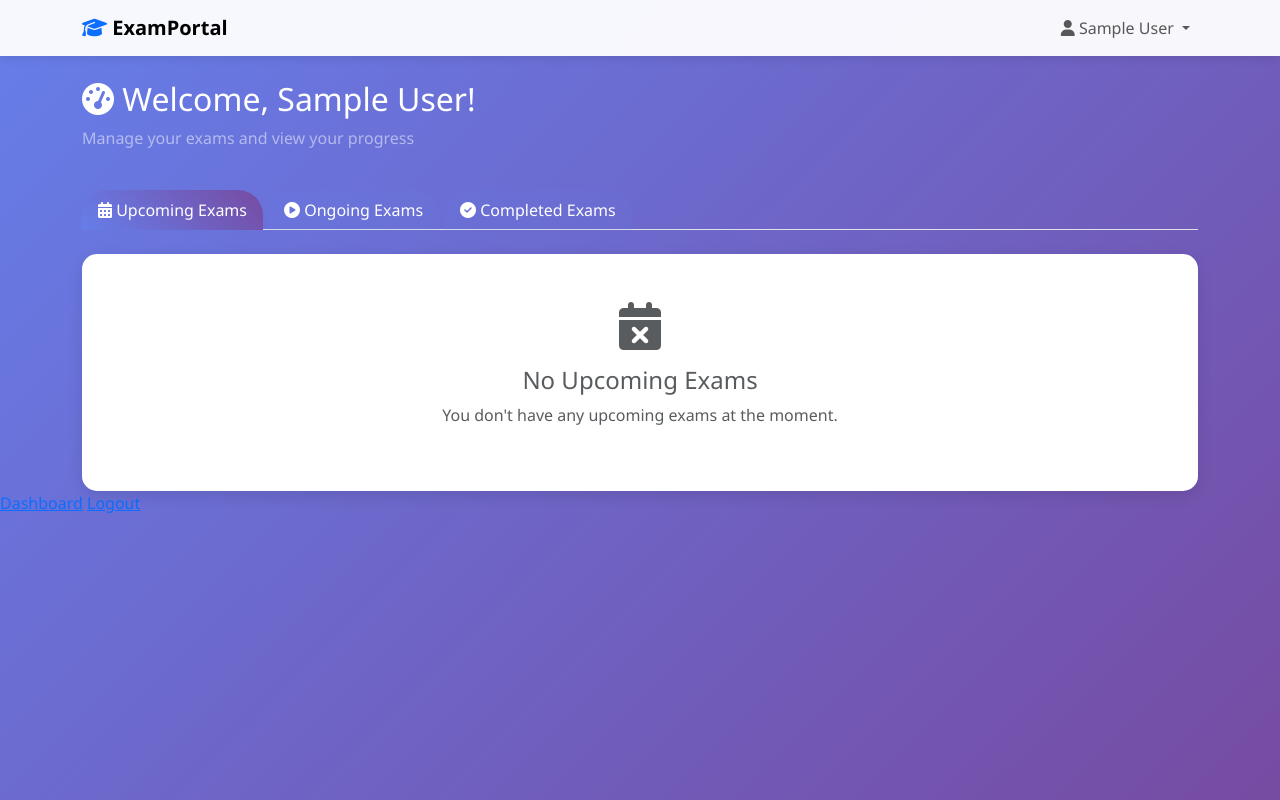
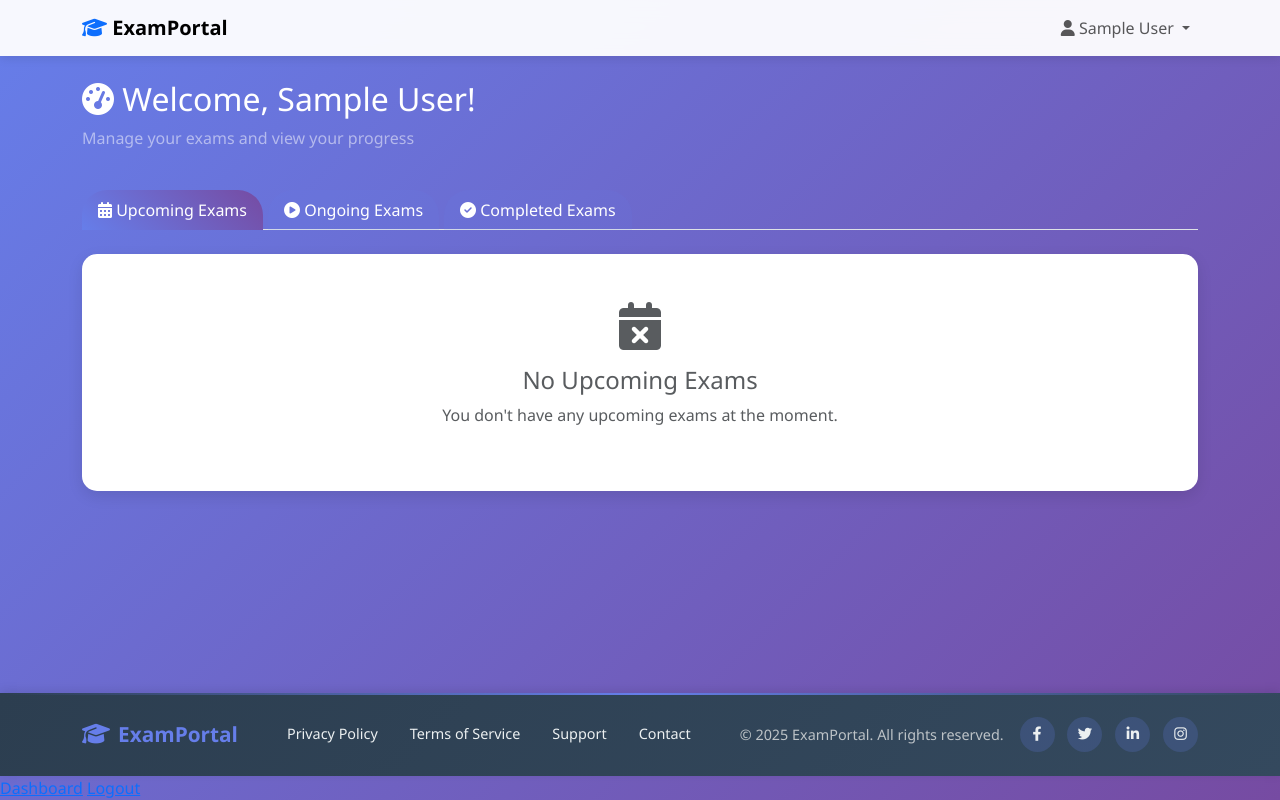
Before and after one commit to Jainarayan-Singh/online-exam-portal, a Flask app: page /dashboard in a window 1280 px wide. Run offline with Flask 3, Linux system fonts and the light colour scheme; the visitor is signed in with stand-in values (Sample User, id 1); some libraries are stand-ins or nearby versions.

Commit message:
Update base.html

```diff
--- a/templates/base.html
+++ b/templates/base.html
@@ -15,6 +15,12 @@
             background: linear-gradient(135deg, #667eea 0%, #764ba2 100%);
             min-height: 100vh;
             font-family: 'Segoe UI', Tahoma, Geneva, Verdana, sans-serif;
+            display: flex;
+            flex-direction: column;
+        }
+
+        main {
+            flex: 1;
         }
 
         .login-card {
@@ -131,6 +137,100 @@
             box-shadow: 0 3px 10px rgba(0, 0, 0, 0.1);
         }
 
+        /* Compact Professional Footer */
+        .professional-footer {
+            background: linear-gradient(135deg, #2c3e50 0%, #34495e 100%);
+            color: #ecf0f1;
+            padding: 1.5rem 0;
+            margin-top: auto;
+            position: relative;
+            box-shadow: 0 -2px 10px rgba(0, 0, 0, 0.1);
+        }
+
+        .professional-footer::before {
+            content: '';
+            position: absolute;
+            top: 0;
+            left: 0;
+            right: 0;
+            height: 2px;
+            background: linear-gradient(90deg, transparent 0%, #667eea 50%, transparent 100%);
+        }
+
+        .footer-content {
+            display: flex;
+            justify-content: space-between;
+            align-items: center;
+            flex-wrap: wrap;
+            gap: 1rem;
+        }
+
+        .footer-brand {
+            display: flex;
+            align-items: center;
+            font-size: 1.3rem;
+            font-weight: bold;
+            color: #667eea;
+        }
+
+        .footer-brand i {
+            margin-right: 0.5rem;
+            font-size: 1.4rem;
+        }
+
+        .footer-copyright {
+            color: #bdc3c7;
+            font-size: 0.9rem;
+            margin: 0;
+        }
+
+        .footer-links {
+            display: flex;
+            gap: 2rem;
+            align-items: center;
+            flex-wrap: wrap;
+        }
+
+        .footer-links a {
+            color: #ecf0f1;
+            text-decoration: none;
+            font-size: 0.9rem;
+            transition: all 0.3s ease;
+            padding: 0.3rem 0;
+            border-bottom: 2px solid transparent;
+        }
+
+        .footer-links a:hover {
+            color: #667eea;
+            border-bottom-color: #667eea;
+        }
+
+        .footer-social {
+            display: flex;
+            gap: 0.8rem;
+            align-items: center;
+        }
+
+        .footer-social a {
+            display: inline-flex;
+            align-items: center;
+            justify-content: center;
+            width: 35px;
+            height: 35px;
+            background: rgba(102, 126, 234, 0.2);
+            border-radius: 50%;
+            color: #ecf0f1;
+            text-decoration: none;
+            transition: all 0.3s ease;
+            font-size: 0.9rem;
+        }
+
+        .footer-social a:hover {
+            background: #667eea;
+            transform: translateY(-2px);
+            box-shadow: 0 4px 12px rgba(102, 126, 234, 0.3);
+        }
+
         @media (max-width: 768px) {
             .question-palette .btn {
                 width: 35px;
@@ -141,6 +241,25 @@
             .result-card {
                 padding: 2rem 1rem;
                 margin: 1rem;
+            }
+
+            .professional-footer {
+                padding: 1rem 0;
+                text-align: center;
+            }
+
+            .footer-content {
+                flex-direction: column;
+                gap: 0.8rem;
+            }
+
+            .footer-links {
+                gap: 1rem;
+                justify-content: center;
+            }
+
+            .footer-social {
+                justify-content: center;
             }
         }
     </style>
@@ -200,6 +319,41 @@
         {% block content %}{% endblock %}
     </main>
 
+    <!-- Compact Professional Footer - Hide on exam pages -->
+    {% if not (request.path.startswith('/exam/') or
+              request.path.startswith('/submit-exam') or
+              request.path.startswith('/result') or
+              request.path.startswith('/response')) %}
+    <footer class="professional-footer">
+        <div class="container">
+            <div class="footer-content">
+                <div class="footer-brand">
+                    <i class="fas fa-graduation-cap"></i> ExamPortal
+                </div>
+
+                <div class="footer-links">
+                    <a href="{{ url_for('privacy_policy') }}">Privacy Policy</a>
+                    <a href="{{ url_for('terms_of_service') }}">Terms of Service</a>
+                    <a href="{{ url_for('support') }}">Support</a>
+                    <a href="{{ url_for('contact') }}">Contact</a>
+                </div>
+
+                <div class="d-flex align-items-center gap-3">
+                    <p class="footer-copyright">
+                        © 2025 ExamPortal. All rights reserved.
+                    </p>
+                    <div class="footer-social">
+                        <a href="#" aria-label="Facebook"><i class="fab fa-facebook-f"></i></a>
+                        <a href="#" aria-label="Twitter"><i class="fab fa-twitter"></i></a>
+                        <a href="#" aria-label="LinkedIn"><i class="fab fa-linkedin-in"></i></a>
+                        <a href="#" aria-label="Instagram"><i class="fab fa-instagram"></i></a>
+                    </div>
+                </div>
+            </div>
+        </div>
+    </footer>
+    {% endif %}
+
     <!-- Bootstrap JS -->
     <script src="https://cdnjs.cloudflare.com/ajax/libs/bootstrap/5.3.0/js/bootstrap.bundle.min.js"></script>
 
@@ -214,5 +368,27 @@
       {% endif %}
     </nav>
 
+<script>
+document.addEventListener('DOMContentLoaded', function() {
+    // Auto-dismiss only success alerts with login/logout messages
+    const alerts = document.querySelectorAll('.alert-success');
+
+    alerts.forEach(function(alert) {
+        const alertText = alert.textContent.toLowerCase();
+
+        // Check if it's login or logout success message
+        if (alertText.includes('login successful') ||
+            alertText.includes('logged out') ||
+            alertText.includes('logout')) {
+
+            setTimeout(function() {
+                const bsAlert = new bootstrap.Alert(alert);
+                bsAlert.close();
+            }, 2000); // 2 seconds for login/logout
+        }
+    });
+});
+</script>
+
 </body>
 </html>
```
